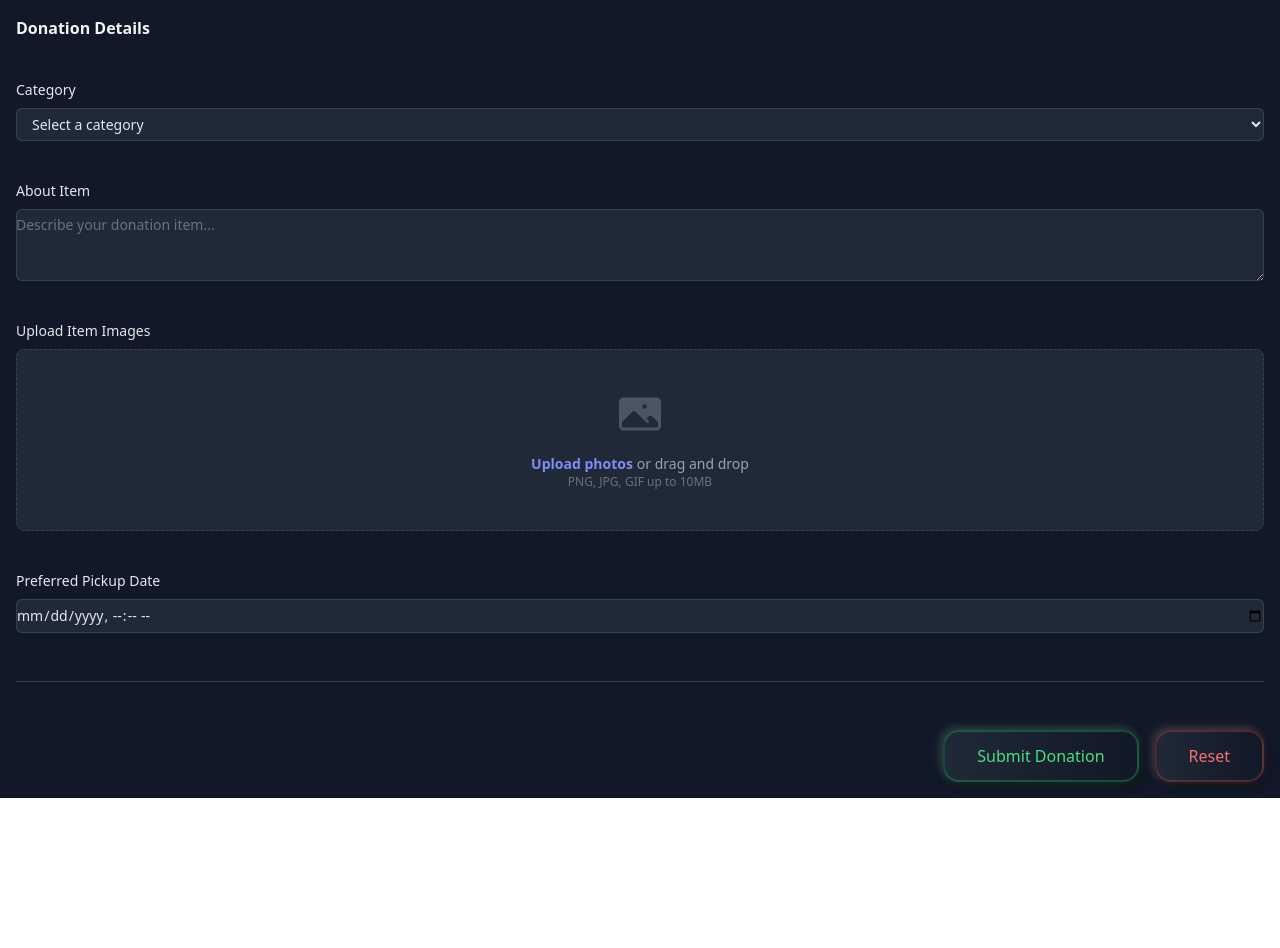
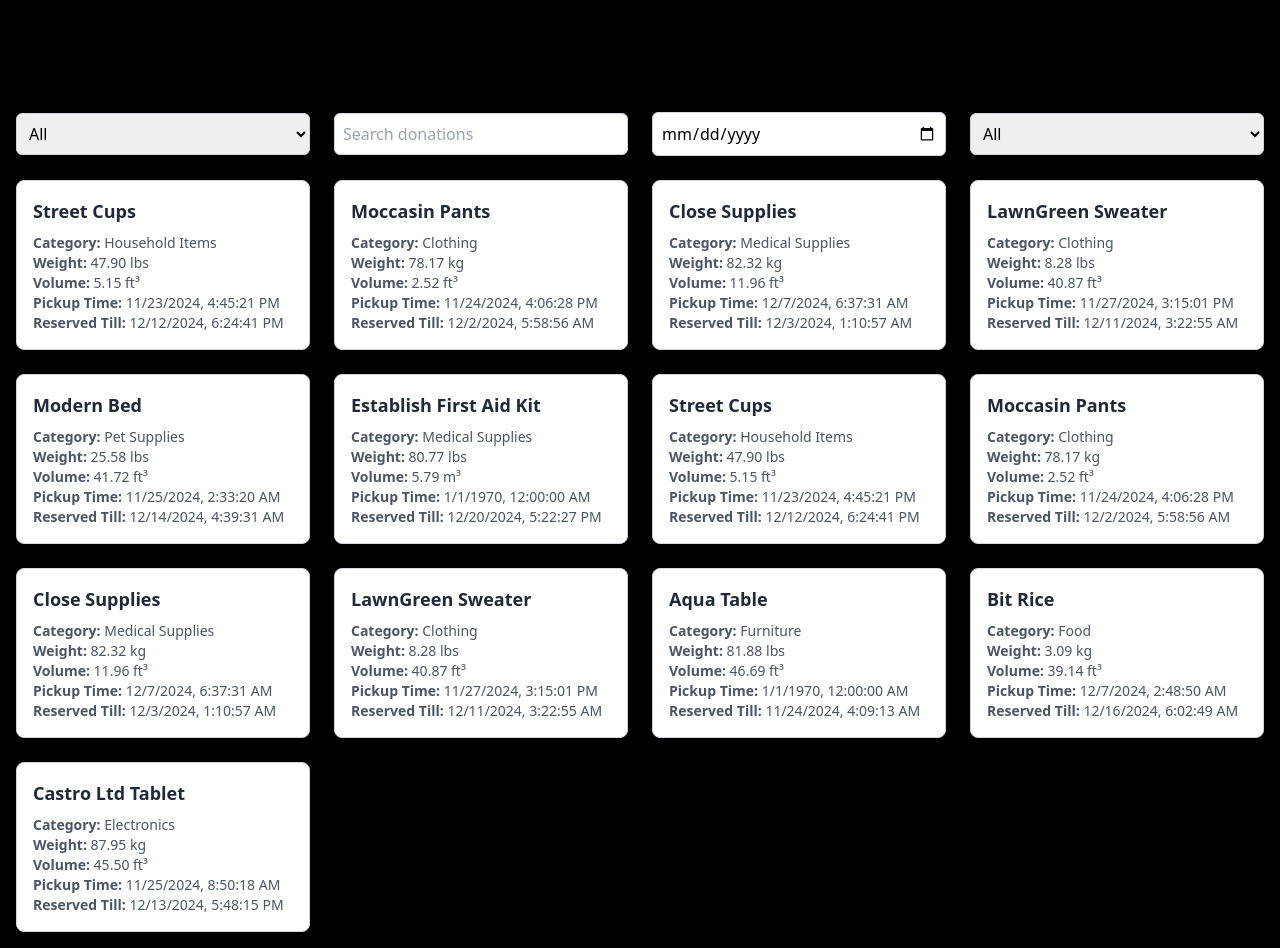
Before and after one commit to jaseel97/donateportal, a React (Vite) app in the folder frontend/: page / in a window 1280 px wide. Before the commit the page ends 800 px from the top, so only its background shows below. Built offline with nearby package versions, Linux system fonts and the light colour scheme.

Commit message:
Added tailwind css and modal for view and reserve

```diff
--- a/frontend/src/App.jsx
+++ b/frontend/src/App.jsx
@@ -1,10 +1,9 @@
-import { useState } from 'react'
 import './App.css'
-import SamaritanHome from './SamaritanHome'
+import OrganizationHome from './OrganizationHome';
 
 function App() {
   return(
-    <SamaritanHome  />
+    <OrganizationHome  />
   )
 }
 
--- a/frontend/src/OrganizationHome.jsx
+++ b/frontend/src/OrganizationHome.jsx
@@ -1,5 +1,4 @@
 import { useState } from "react";
-import "./OrganizationHome.css";
 
 const categoryMapping = {
     0: "Food",
@@ -213,32 +212,91 @@ const items = [
     },
 ];
 
+function calculateDistance(lat1, lon1, lat2, lon2) {
+    const R = 6371; // Radius of the Earth in kilometers
+    const dLat = ((lat2 - lat1) * Math.PI) / 180;
+    const dLon = ((lon2 - lon1) * Math.PI) / 180;
+    const a =
+        Math.sin(dLat / 2) * Math.sin(dLat / 2) +
+        Math.cos((lat1 * Math.PI) / 180) *
+        Math.cos((lat2 * Math.PI) / 180) *
+        Math.sin(dLon / 2) *
+        Math.sin(dLon / 2);
+    const c = 2 * Math.atan2(Math.sqrt(a), Math.sqrt(1 - a));
+    return R * c; // Distance in kilometers
+}
+
 function OrganizationHome() {
+    // Hardcoded location of the logged-in organization
+    const organizationLocation = { lat: 42.3173, lon: -82.5039 };
+
     const [filter, setFilter] = useState("");
     const [search, setSearch] = useState("");
     const [pickupDate, setPickupDate] = useState("");
+    const [proximityFilter, setProximityFilter] = useState("");
+    const [selectedItem, setSelectedItem] = useState(null); // Tracks selected item
+    const [isModalOpen, setModalOpen] = useState(false); // Tracks modal visibility
+
+    const proximityOptions = [
+        { label: "All", value: "" },
+        { label: "5 km", value: 5 },
+        { label: "10 km", value: 10 },
+        { label: "20 km", value: 20 },
+    ];
 
     const filteredItems = items.filter((item) => {
         const matchesCategory = filter ? item.category.toString() === filter : true;
         const matchesSearch = item.description.toLowerCase().includes(search.toLowerCase());
-
         const matchesDate = pickupDate
             ? new Date(item.pickupTime).toISOString().split("T")[0] === pickupDate
             : true;
 
-        return matchesCategory && matchesSearch && matchesDate;
+        const [_, pickupLon, pickupLat] = item.pickupLocation.match(/POINT \((-?\d+.\d+) (-?\d+.\d+)\)/);
+        const distance = calculateDistance(
+            organizationLocation.lat,
+            organizationLocation.lon,
+            parseFloat(pickupLat),
+            parseFloat(pickupLon)
+        );
+
+        const matchesProximity = proximityFilter ? distance <= proximityFilter : true;
+
+        return matchesCategory && matchesSearch && matchesDate && matchesProximity;
     });
 
+    const openModal = (item) => {
+        setSelectedItem(item);
+        setModalOpen(true);
+    };
+
+    const closeModal = () => {
+        setSelectedItem(null);
+        setModalOpen(false);
+    };
+
+    const handleReserve = () => {
+        alert(`Reserved item: ${selectedItem.description}`);
+        closeModal();
+    };
+
     return (
-        <div className="max-w-7xl w-full">
-            <h1>Organization - Choose Donation</h1>
-            <div className="filter-section">
-                <div className="filter-by-category">
-                    <label htmlFor="filter">Filter by Category:</label>
+        <div className="max-w-7xl w-full mx-auto p-4">
+            <h1 className="text-2xl font-bold text-center mb-8">
+                Organization - Choose Donation
+            </h1>
+
+            {/* Filter Section */}
+            <div className="flex flex-col lg:flex-row items-center justify-center gap-6 mb-6">
+                {/* Filter by Category */}
+                <div className="flex flex-col items-start w-full max-w-sm">
+                    <label htmlFor="filter" className="font-medium mb-2">
+                        Filter by Category:
+                    </label>
                     <select
                         id="filter"
                         value={filter}
                         onChange={(e) => setFilter(e.target.value)}
+                        className="p-2 border border-gray-300 rounded-md shadow-sm w-full"
                     >
                         <option value="">All</option>
                         {Object.keys(categoryMapping).map((categoryId) => (
@@ -249,52 +307,126 @@ function OrganizationHome() {
                     </select>
                 </div>
 
-                <div className="search-by-description">
-                    <label htmlFor="search">Search by Description:</label>
+                {/* Search by Description */}
+                <div className="flex flex-col items-start w-full max-w-sm">
+                    <label htmlFor="search" className="font-medium mb-2">
+                        Search by Description:
+                    </label>
                     <input
                         type="text"
                         id="search"
                         value={search}
                         onChange={(e) => setSearch(e.target.value)}
                         placeholder="Search donations"
+                        className="p-2 border border-gray-300 rounded-md shadow-sm w-full"
                     />
                 </div>
 
-                <div className="filter-by-date">
-                    <label htmlFor="pickupDate">Filter by Pickup Date:</label>
+                {/* Filter by Pickup Date */}
+                <div className="flex flex-col items-start w-full max-w-sm">
+                    <label htmlFor="pickupDate" className="font-medium mb-2">
+                        Filter by Pickup Date:
+                    </label>
                     <input
                         type="date"
                         id="pickupDate"
                         value={pickupDate}
                         onChange={(e) => setPickupDate(e.target.value)}
+                        className="p-2 border border-gray-300 rounded-md shadow-sm w-full"
                     />
+                </div>
+
+                {/* Filter by Proximity */}
+                <div className="flex flex-col items-start w-full max-w-sm">
+                    <label htmlFor="proximityFilter" className="font-medium mb-2">
+                        Filter by Proximity:
+                    </label>
+                    <select
+                        id="proximityFilter"
+                        value={proximityFilter}
+                        onChange={(e) => setProximityFilter(e.target.value)}
+                        className="p-2 border border-gray-300 rounded-md shadow-sm w-full"
+                    >
+                        {proximityOptions.map((option) => (
+                            <option key={option.value} value={option.value}>
+                                {option.label}
+                            </option>
+                        ))}
+                    </select>
                 </div>
             </div>
 
-            <div className="grid-container">
+            {/* Grid Section */}
+            <div className="grid grid-cols-1 sm:grid-cols-2 md:grid-cols-3 lg:grid-cols-4 gap-6">
                 {filteredItems.map((item) => (
-                    <div key={item.id} className="card">
-                        <h3>{item.description}</h3>
-                        <p>
+                    <div
+                        key={item.id}
+                        className="border border-gray-300 rounded-lg p-4 bg-white shadow-lg transition transform hover:-translate-y-2 hover:shadow-xl cursor-pointer"
+                        onClick={() => openModal(item)}
+                    >
+                        <h3 className="font-bold text-lg text-gray-800 mb-2">
+                            {item.description}
+                        </h3>
+                        <p className="text-sm text-gray-600">
                             <strong>Category:</strong> {categoryMapping[item.category]}
                         </p>
-                        <p>
+                        <p className="text-sm text-gray-600">
                             <strong>Weight:</strong> {item.weight} {item.weightUnit}
                         </p>
-                        <p>
+                        <p className="text-sm text-gray-600">
                             <strong>Volume:</strong> {item.volume} {item.volumeUnit}
                         </p>
-                        <p>
+                        <p className="text-sm text-gray-600">
                             <strong>Pickup Time:</strong>{" "}
                             {new Date(item.pickupTime).toLocaleString()}
                         </p>
-                        <p>
+                        <p className="text-sm text-gray-600">
                             <strong>Reserved Till:</strong>{" "}
                             {new Date(item.reservedTill).toLocaleString()}
                         </p>
                     </div>
                 ))}
             </div>
+
+            {/* Modal Section */}
+            {isModalOpen && selectedItem && (
+                <div className="fixed inset-0 bg-black bg-opacity-50 flex items-center justify-center z-50">
+                    <div className="bg-white rounded-lg p-6 max-w-lg w-full">
+                        <h2 className="text-2xl font-bold mb-4">{selectedItem.description}</h2>
+                        <p>
+                            <strong>Category:</strong> {categoryMapping[selectedItem.category]}
+                        </p>
+                        <p>
+                            <strong>Weight:</strong> {selectedItem.weight} {selectedItem.weightUnit}
+                        </p>
+                        <p>
+                            <strong>Volume:</strong> {selectedItem.volume} {selectedItem.volumeUnit}
+                        </p>
+                        <p>
+                            <strong>Pickup Time:</strong>{" "}
+                            {new Date(selectedItem.pickupTime).toLocaleString()}
+                        </p>
+                        <p>
+                            <strong>Reserved Till:</strong>{" "}
+                            {new Date(selectedItem.reservedTill).toLocaleString()}
+                        </p>
+                        <div className="flex justify-end mt-6">
+                            <button
+                                className="mr-2 px-4 py-2 bg-gray-300 rounded-lg"
+                                onClick={closeModal}
+                            >
+                                Cancel
+                            </button>
+                            <button
+                                className="px-4 py-2 bg-blue-500 text-white rounded-lg"
+                                onClick={handleReserve}
+                            >
+                                Reserve
+                            </button>
+                        </div>
+                    </div>
+                </div>
+            )}
         </div>
     );
 }
```
Also changed, not shown: frontend/src/OrganizationHome.css (deleted, +0 -95 lines).
